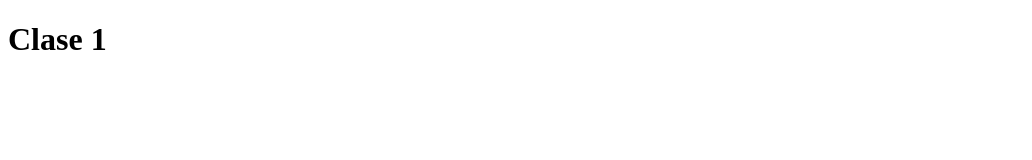
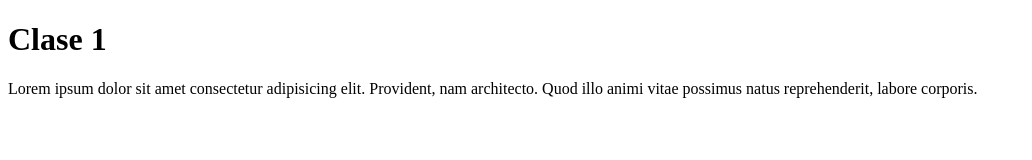
Before and after one commit to whan05/Study-Server, a plain HTML site: page Clase 1/index.html in a window 1280 px wide. Shown: the whole page, without its empty margins (0-1032 px from the left). Drawn offline with Linux system fonts and the light colour scheme.

Commit message:
Ingreso de parrafo

```diff
--- a/Clase 1/index.html
+++ b/Clase 1/index.html
@@ -11,6 +11,7 @@
         <h1>Clase 1</h1>
     </header>
     <main>
+        <p>Lorem ipsum dolor sit amet consectetur adipisicing elit. Provident, nam architecto. Quod illo animi vitae possimus natus reprehenderit, labore corporis.</p>
 
     </main>
     <footer>
```
